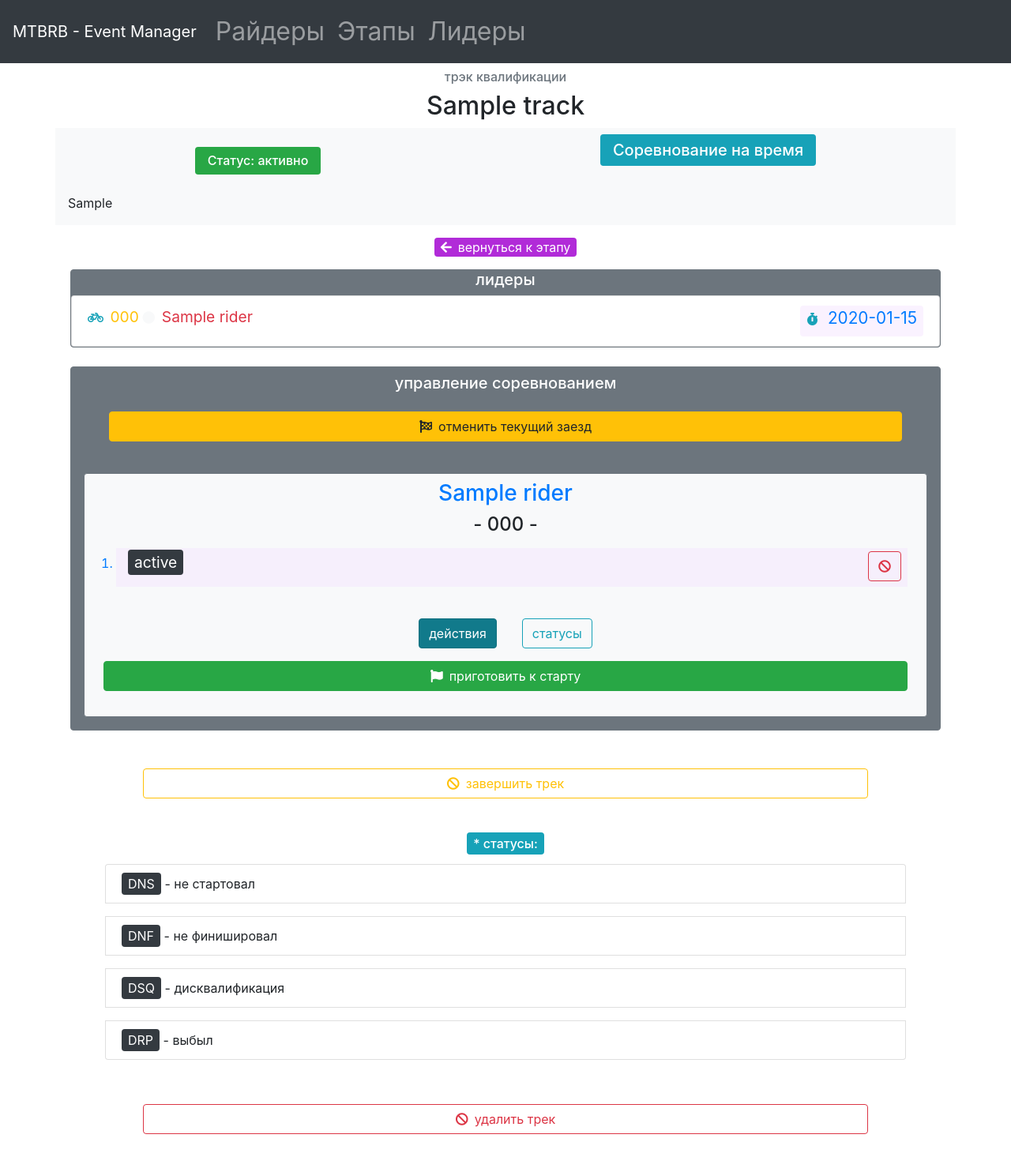
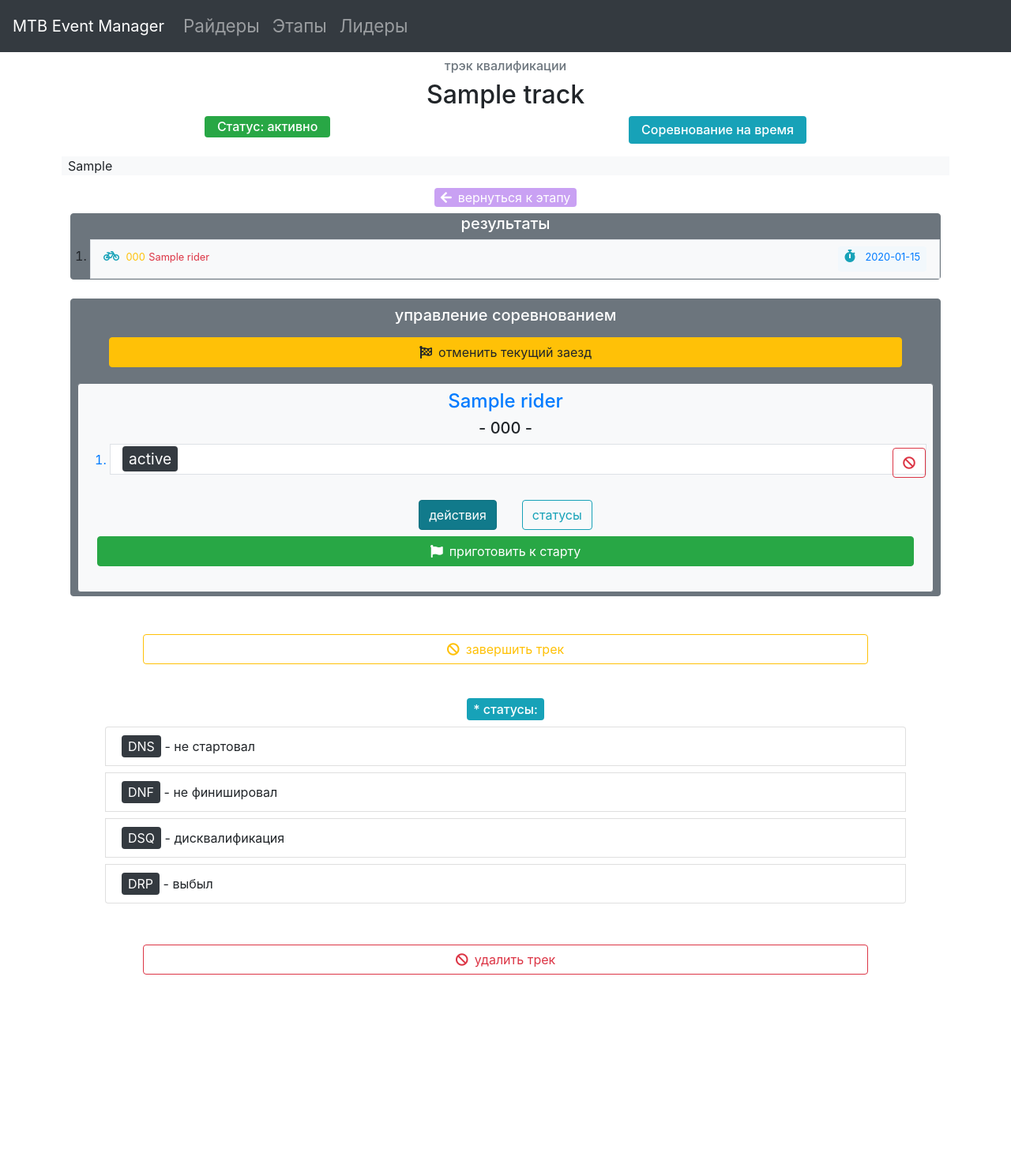
Before and after one commit to iKozzz/MTBRB, a Django app: page /track_details/1/1 in a window 1280 px wide. Shown: the whole page at 79% size. After the commit the page ends 1234 px from the top, so only its background shows below. Run offline with Django 3.2, Linux system fonts and the light colour scheme; tables that the repository leaves empty hold one stand-in row (values such as "Sample post"); some libraries are stand-ins or nearby versions.

Commit message:
design 100500

```diff
--- a/em/static/css/app.css
+++ b/em/static/css/app.css
@@ -1,3 +1,7 @@
+.f-l {
+    font-size: 1.4rem;
+}
+
 .f-n {
     font-size: 1.3rem;
 }
@@ -11,14 +15,13 @@
 }
 
 .bg-link {
-    background-color: #b12bd8!important;
+    background-color: #b681efbd!important;
 }
 
 .bg-sky {
-    background-color: #f5e8ff8a!important;
+    background-color: #f1f8fdd6!important;
 }
 
 .small-li {
-    list-style: none;
     padding: 0.5rem 1rem 0.5rem 1rem;
 }
--- a/em/templates/base.html
+++ b/em/templates/base.html
@@ -16,23 +16,21 @@
 </head>
 <body>
 <nav class="navbar navbar-expand-lg navbar-dark bg-dark">
-    <a class="navbar-brand" href="{% url 'em:index' %}">MTBRB - Event Manager</a>
+    <a class="navbar-brand" href="{% url 'em:index' %}">MTB Event Manager</a>
     <button class="navbar-toggler" type="button" data-toggle="collapse" data-target="#navbarNav" aria-controls="navbarNav" aria-expanded="false" aria-label="Toggle navigation">
         <span class="navbar-toggler-icon"></span>
     </button>
     <div class="collapse navbar-collapse" id="navbarNav">
         <ul class="navbar-nav">
-            <li class="nav-item"><a class="nav-link fa-2x text-center" href="{% url 'em:riders' %}">Райдеры</a></li>
-            <li class="nav-item"><a class="nav-link fa-2x text-center" href="{% url 'em:stages' %}">Этапы</a></li>
-            <li class="nav-item"><a class="nav-link fa-2x text-center" href="{% url 'em:leaderboard' %}">Лидеры</a></li>
+            <li class="nav-item"><a class="nav-link f-l text-center" href="{% url 'em:riders' %}">Райдеры</a></li>
+            <li class="nav-item"><a class="nav-link f-l text-center" href="{% url 'em:stages' %}">Этапы</a></li>
+            <li class="nav-item"><a class="nav-link f-l text-center" href="{% url 'em:leaderboard' %}">Лидеры</a></li>
         </ul>
   </div>
 </nav>
-<div class="container theme-showcase" role="main">
+<div class="container theme-showcase mb-3" role="main">
 {% block body_block %}{% endblock %}
 </div>
-
-<footer class="footer mt-5"></footer>
 
 {% load static %}
 <script type=text/javascript src="{% static 'js/jquery-3.2.1.slim.min.js' %}"></script>
--- a/em/templates/track_details.html
+++ b/em/templates/track_details.html
@@ -12,18 +12,18 @@
             <h2 class="text-center mx-auto mt-2">{{ track.name }}</h2>
         </div>
     </div>
-    <div class="row bg-light py-2">
+    <div class="row">
         {% if track.isOpened %}
-            <h6 class="mx-auto mt-3 text-center"><label class="badge-success rounded px-3 py-2">Статус: активно</label></h6>
+            <h6 class="mx-auto my-0 text-center"><label class="badge-success rounded px-3 py-1">Статус: активно</label></h6>
         {% else %}
-            <h6 class="mx-auto mt-3 text-center"><label class="badge-dark rounded px-3 py-2">Статус: закрыто</label></h6>
+            <h6 class="mx-auto my-0 text-center"><label class="badge-dark rounded px-3 py-1">Статус: закрыто</label></h6>
         {% endif %}
 
-        <h5 class="mx-auto text-center">
+        <h6 class="mx-auto my-0 text-center">
             <label class="badge-info rounded px-3 py-2">
                 Соревнование на {% if track.isCountingTime %}время{% else %}баллы{% endif %}
             </label>
-        </h5>
+        </h6>
 
         {% if track.info %}
             <div class="w-100 mx-2">
@@ -34,7 +34,7 @@
         {%  endif %}
     </div>
 
-    <div class="row my-3">
+    <div class="row mt-2">
         <a class="mx-auto text-center text-white bg-link px-2 rounded" href="{% url 'em:stage_details' stage.id %}">
             <i class="fas fa-arrow-left mr-2"></i>вернуться к этапу
         </a>
@@ -42,7 +42,7 @@
 
 
     {% if current_rider and track.id == current_track %}
-        <div class="row my-3">
+        <div class="row my-2">
             <a class="mx-auto mt-2 text-center text-white bg-info px-2 rounded" href="#rider-{{ current_rider }}">
                 <i class="fas fa-arrow-down mr-2"></i>кто сейчас едет
             </a>
@@ -52,34 +52,32 @@
     {% if riders %}
 
         {% if leaders %}
-            <div class="row mx-1 mb-4 mt-3 border border-secondary rounded bg-secondary">
-                <h5 class="mx-auto text-white">лидеры</h5>
-                <ul class="list-group w-100 text-justify">
+            <div class="row mx-1 mb-4 mt-2 border border-secondary rounded bg-secondary">
+                <h5 class="mx-auto text-white">результаты</h5>
+                <ol class="list-group w-100 text-justify">
                     {%  for leader in leaders|slice:":3" %}
-                        <li class="list-group-item">
+                        <li class="bg-light border small-li ml-4">
                             <a href="#rider-{{ leader.id }}">
                                 {% if leader.time %}
                                     <span class="float-left">
                                         <i class="fas fa-bicycle mr-1 text-info"></i>
-                                        <label class="f-sm text-warning">{{ leader.number }}</label>
-                                        <i class="fas fa-circle mr-1 text-light"></i>
-                                        <label class="f-sm text-danger">{{ leader.name }}</label>
+                                        <label class="f-xsm text-warning">{{ leader.number }}</label>
+                                        <label class="f-xsm text-danger">{{ leader.name }}</label>
                                     </span>
                                     <span class="float-right bg-sky px-2 rounded">
                                         <i class="fas fa-stopwatch mr-2 text-info"></i>
-                                        <label class="f-n">{{ leader.time }}</label>
+                                        <label class="f-xsm">{{ leader.time }}</label>
                                     </span>
                                 {% else %}
                                     {% if leader.points > 0 %}
                                         <span class="float-left">
                                             <i class="fas fa-bicycle mr-1 text-info"></i>
-                                            <label class="f-sm text-warning">{{ leader.number }}</label>
-                                            <i class="fas fa-circle mr-1 text-light"></i>
-                                            <label class="f-sm text-danger">{{ leader.name }}</label>
+                                            <label class="f-xsm text-warning">{{ leader.number }}</label>
+                                            <label class="f-xsm text-danger">{{ leader.name }}</label>
                                         </span>
                                         <span class="float-right bg-sky px-2 rounded">
                                             <i class="fas fa-star mr-2 text-info"></i>
-                                            <label class="f-n">{{ leader.points }}</label>
+                                            <label class="f-xsm">{{ leader.points }}</label>
                                         </span>
                                     {% endif %}
                                 {% endif %}
@@ -88,13 +86,12 @@
                     {% endfor %}
 
                     {%  for leader in leaders|slice:"3:" %}
-                        <li class="bg-white small-li">
+                        <li class="bg-light border small-li ml-4">
                             <a href="#rider-{{ leader.id }}">
                                 {% if leader.time %}
                                     <span class="float-left">
                                         <i class="fas fa-bicycle mr-1 text-info"></i>
                                         <label class="f-xsm text-secondary">{{ leader.number }}</label>
-                                        <i class="fas fa-circle mr-1 text-light"></i>
                                         <label class="f-xsm text-secondary">{{ leader.name }}</label>
                                     </span>
                                     <span class="float-right bg-sky px-2 rounded">
@@ -106,7 +103,6 @@
                                         <span class="float-left">
                                             <i class="fas fa-bicycle mr-1 text-info"></i>
                                             <label class="f-xsm text-secondary">{{ leader.number }}</label>
-                                            <i class="fas fa-circle mr-1 text-light"></i>
                                             <label class="f-xsm text-secondary">{{ leader.name }}</label>
                                         </span>
                                         <span class="float-right bg-sky px-2 rounded">
@@ -119,15 +115,15 @@
                         </li>
                     {% endfor %}
 
-                </ul>
+                </ol>
             </div>
         {% endif %}
 
-        <div class="row mx-1 mb-3 mt-3 border border-secondary rounded bg-secondary">
+        <div class="row mx-1 mb-3 mt-2 border border-secondary rounded bg-secondary">
             <h5 class="text-white mx-auto mt-2">управление соревнованием</h5>
 
             {% if track.isOpened %}
-                <div class="w-100 mx-5 my-3">
+                <div class="w-100 mx-5 my-2">
                     <a class="btn btn-warning mb-2 col-sm-12" href="{%url 'em:rider_cancel_ride' track.id stage.id%}">
                         <i class="fas fa-flag-checkered mr-2"></i>отменить текущий заезд
                     </a>
@@ -135,16 +131,16 @@
             {% endif %}
 
             {% for rider in riders %}
-                <div class="w-100 border border-secondary rounded bg-light my-3 mx-3" id="rider-{{ rider.id }}">
-                    <div class="mx-3 my-2">
-                        <h3 class="text-center mx-auto"><a class="w-100" href="{%url 'em:rider_details' rider.id%}">{{ rider.name }}</a></h3>
-                        <h4 class="text-center mx-auto">- {{ rider.number }} -</h4>
+                <div class="w-100 border border-secondary rounded bg-light my-1 mx-2" id="rider-{{ rider.id }}">
+                    <div class="mx-2 my-2">
+                        <h4 class="text-center mx-auto"><a class="w-100" href="{%url 'em:rider_details' rider.id%}">{{ rider.name }}</a></h4>
+                        <h5 class="text-center mx-auto">- {{ rider.number }} -</h5>
                     </div>
 
                     {% if rider.results %}
                         <ol type="1" class="text-primary">
                             {% for result in rider.results %}
-                                <li class="mr-4 mt-3 pt-1 pb-3 pr-2 bg-sky">
+                                <li class="pt-1 pb-1 mr-2 bg-white border">
                                     <span class="col-sm-10 f-sm">
                                         {% if result.status != 'OK' %}
                                             <span class="bg-dark py-1 px-2 rounded text-white">{{ result.status }}</span>
@@ -186,7 +182,7 @@
                     {% endif %}
                     {% if track.isOpened %}
                         <div class="row m-4">
-                            <ul class="nav nav-pills mx-auto my-3">
+                            <ul class="nav nav-pills mx-auto my-2">
                                 <li class="nav-item mr-3">
                                     <button id="li-actions-{{ rider.id }}" class="btn btn-info active" onclick="
                                             $('#actions-{{ rider.id }}').show();
@@ -224,7 +220,7 @@
                                     <form class="w-100 my-1 form-group" action="{%url 'em:rider_prepare_to_ride_with_points' rider.id track.id stage.id%}" method="post">
                                         {% csrf_token %}
                                         <input class="form-control" placeholder="Назначить баллы" type="number" maxlength="4" name="points">
-                                        <input class="form-control w-100 mt-3 btn btn-success" type="submit" value="назначить">
+                                        <input class="form-control w-100 mt-2 btn btn-success" type="submit" value="назначить">
                                     </form>
                                 {% endif %}
                             </div>
@@ -239,7 +235,7 @@
                                             </label>
                                         </div>
                                     {% endfor %}
-                                    <input class="form-control w-100 mt-3 btn btn-success" type="submit" value="назначить">
+                                    <input class="form-control w-100 mt-2 btn btn-success" type="submit" value="назначить">
                                 </form>
                             </div>
                         </div>
@@ -264,14 +260,14 @@
         </div>
     {% endif %}
 
-    <div class="mx-5 mb-2 mt-5">
+    <div class="mx-5 mt-5">
         <div class="mx-auto">
             <h6 class="text-center"><span class="bg-info text-white rounded py-1 px-2">* статусы:</span></h6>
             <ul class="list-group">
-                <li class="list-group-item my-2"><span class="text-white bg-dark py-1 px-2 rounded">DNS</span> - не стартовал</li>
-                <li class="list-group-item my-2"><span class="text-white bg-dark py-1 px-2 rounded">DNF</span> - не финишировал</li>
-                <li class="list-group-item my-2"><span class="text-white bg-dark py-1 px-2 rounded">DSQ</span> - дисквалификация</li>
-                <li class="list-group-item my-2"><span class="text-white bg-dark py-1 px-2 rounded">DRP</span> - выбыл</li>
+                <li class="list-group-item my-1"><span class="text-white bg-dark py-1 px-2 rounded">DNS</span> - не стартовал</li>
+                <li class="list-group-item my-1"><span class="text-white bg-dark py-1 px-2 rounded">DNF</span> - не финишировал</li>
+                <li class="list-group-item my-1"><span class="text-white bg-dark py-1 px-2 rounded">DSQ</span> - дисквалификация</li>
+                <li class="list-group-item my-1"><span class="text-white bg-dark py-1 px-2 rounded">DRP</span> - выбыл</li>
             </ul>
         </div>
         <div class="mx-5 mt-5">
```
Also changed, not shown: em/templates/index.html (+7 -17 lines), em/templates/liderboard.html (+11 -15 lines), em/templates/rider_details.html (+13 -10 lines), em/templates/riders.html (+11 -23 lines), em/templates/stage_details.html (+37 -37 lines), em/templates/stages.html (+5 -6 lines).
